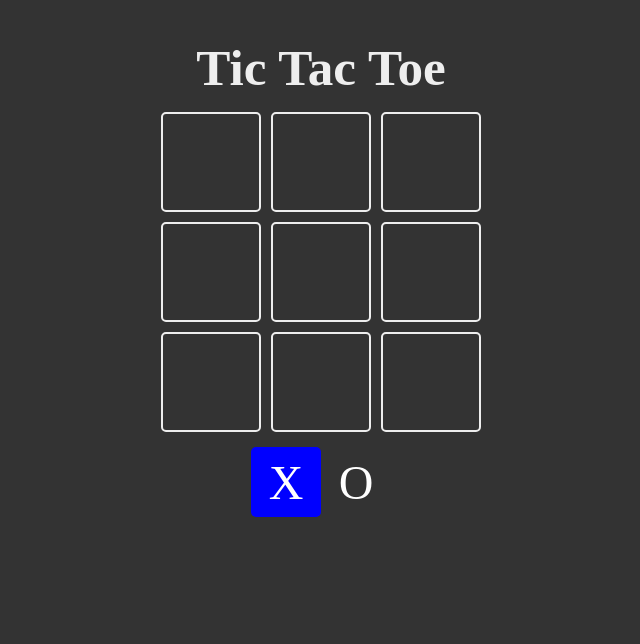
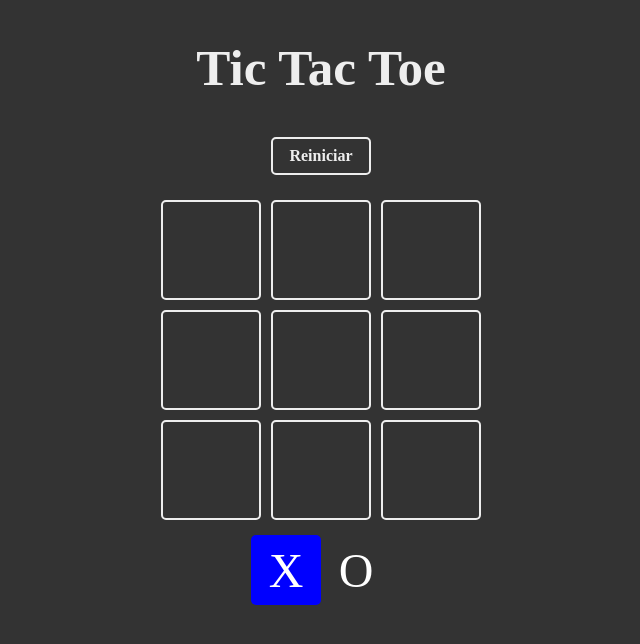
Before and after one commit to Jean7Pierre/tic-tac-toe, a React (Vite) app: page / in a window 1280 px wide. Shown: the top 644 px of the page, without its empty margins (319-959 px from the left). Built offline with nearby package versions, Linux system fonts and the light colour scheme.

Commit message:
feat: add restart button to main screen
Added a "Reiniciar" button on the main screen to allow players to reset the game at any time.
This enables starting a new match without waiting for the current game to finish.

```diff
--- a/src/App.jsx
+++ b/src/App.jsx
@@ -77,6 +77,7 @@ export default function App() {
     <>
       <main className='board'>
         <h1>Tic Tac Toe</h1>
+        <button onClick={resetGame}>Reiniciar</button>
         <section className="game">
           {
             board.map((_, index) => {
```
